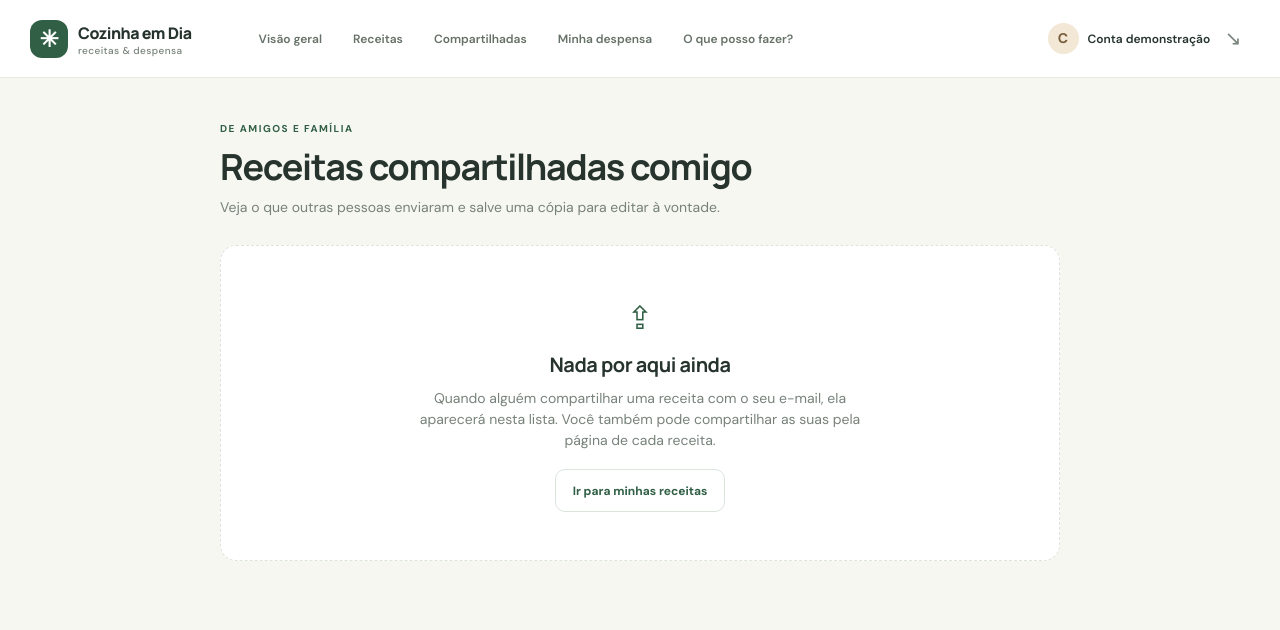
After one commit to LeoDG20/cozinha-em-dia, a Spring Boot app: page /compartilhadas in a window 1280 px wide. The commit adds this page. Shown: the top 630 px of the page. Run offline with Spring Boot 4, Linux system fonts and the light colour scheme; a user stored in the database is signed in; data that the repository does not hold is empty; some of the project's set-up classes (security, data sources, template engines, error pages and the like) are left out, and stand-ins take their place; database files in the repository are not loaded.

Commit message:
Adiciona a página de receitas compartilhadas e testes de ponta a ponta
- página /compartilhadas com as receitas recebidas, mensagem de quem
  enviou, indicação de novas e opção de salvar cópia ou remover;
- menu com o item Compartilhadas e o contador de receitas ainda não
  salvas, calculado em um ControllerAdvice;
- testes de integração com PostgreSQL real: envio de imagem, vídeo e
  foto de etapa (a foto fica na etapa correta), correção de "farna" para
  "Farinha", rejeição de arquivo inválido sem gravar nada, acesso à
  mídia somente com login, CSRF, compartilhamento entre dois usuários,
  cópia independente (com arquivos duplicados), revogação, acesso negado
  a terceiros, busca com erro de digitação e edição de mídia.

Co-authored-by: Matheus Molina Baretta <356985234+matheusmolina05@users.noreply.github.com>
Co-authored-by: Michael Jun Ohara <145592993+butterJun@users.noreply.github.com>
Co-authored-by: Rafael Sabino Figueiredo <228982496+rafael-blaze@users.noreply.github.com>

```diff
--- /dev/null
+++ b/src/main/java/br/com/cozinhaemdia/controller/CompartilhadasController.java
@@ -0,0 +1,33 @@
+package br.com.cozinhaemdia.controller;
+
+import br.com.cozinhaemdia.security.UsuarioAutenticado;
+import br.com.cozinhaemdia.service.CompartilhamentoService;
+import org.springframework.security.core.annotation.AuthenticationPrincipal;
+import org.springframework.stereotype.Controller;
+import org.springframework.ui.Model;
+import org.springframework.web.bind.annotation.GetMapping;
+import org.springframework.web.bind.annotation.PathVariable;
+import org.springframework.web.bind.annotation.PostMapping;
+import org.springframework.web.servlet.mvc.support.RedirectAttributes;
+
+/** Receitas que outros usuários compartilharam com a pessoa autenticada. */
+@Controller
+public class CompartilhadasController {
+    private final CompartilhamentoService compartilhamentos;
+
+    public CompartilhadasController(CompartilhamentoService compartilhamentos) { this.compartilhamentos = compartilhamentos; }
+
+    @GetMapping("/compartilhadas")
+    public String listar(@AuthenticationPrincipal UsuarioAutenticado auth, Model model) {
+        model.addAttribute("recebidas", compartilhamentos.recebidas(auth.getId()));
+        return "compartilhadas";
+    }
+
+    /** Desfaz um compartilhamento: o destinatário dispensa a receita ou o dono deixa de compartilhá-la. */
+    @PostMapping("/compartilhamentos/{id}/remover")
+    public String remover(@PathVariable Long id, @AuthenticationPrincipal UsuarioAutenticado auth, RedirectAttributes flash) {
+        if (compartilhamentos.remover(id, auth.getId())) flash.addFlashAttribute("sucesso", "Compartilhamento removido.");
+        else flash.addFlashAttribute("erro", "Compartilhamento não encontrado.");
+        return "redirect:/compartilhadas";
+    }
+}
--- /dev/null
+++ b/src/main/resources/templates/compartilhadas.html
@@ -0,0 +1,43 @@
+<!doctype html>
+<html lang="pt-BR" xmlns:th="http://www.thymeleaf.org">
+<head>
+  <meta charset="utf-8"><meta name="viewport" content="width=device-width, initial-scale=1">
+  <title>Compartilhadas · Cozinha em Dia</title>
+  <link rel="stylesheet" th:href="@{/css/app.css}"><link rel="stylesheet" th:href="@{/css/tema.css}"><script th:src="@{/js/app.js}" defer></script>
+</head>
+<body>
+<div th:replace="~{fragments/header :: header}"></div>
+<main class="page narrow-page">
+  <div class="page-heading">
+    <p class="eyebrow">DE AMIGOS E FAMÍLIA</p>
+    <h1>Receitas compartilhadas comigo</h1>
+    <p class="muted">Veja o que outras pessoas enviaram e salve uma cópia para editar à vontade.</p>
+  </div>
+  <div class="alert success" th:if="${sucesso}" th:text="${sucesso}"></div>
+  <div class="alert error" th:if="${erro}" th:text="${erro}"></div>
+
+  <article class="recebida" th:each="c : ${recebidas}">
+    <a class="capa" th:classappend="${'tom-' + c.receita.tom}" th:href="@{/receitas/{id}(id=${c.receita.id})}">
+      <img th:if="${c.receita.capaUrl != null}" th:src="${c.receita.capaUrl}" alt="" loading="lazy">
+      <span class="capa-emoji" th:if="${c.receita.capaUrl == null}" th:text="${c.receita.emoji}">🍽️</span>
+    </a>
+    <div>
+      <h3 style="margin-bottom:2px"><a th:href="@{/receitas/{id}(id=${c.receita.id})}" th:text="${c.receita.nome}">Receita</a></h3>
+      <p class="de">de <b th:text="${c.receita.usuario.nome}">Nome</b> · <span th:text="${#temporals.format(c.criadoEm, 'dd/MM/yyyy')}">01/01/2025</span> <span class="selo novo" th:if="${!c.copiada}">nova</span><span class="selo" th:if="${c.copiada}">salva na sua conta</span></p>
+      <blockquote th:if="${c.mensagem != null}" th:text="${c.mensagem}">Mensagem</blockquote>
+    </div>
+    <div class="acoes">
+      <a class="btn btn-outline btn-small" th:href="@{/receitas/{id}(id=${c.receita.id})}">Ver receita</a>
+      <form th:if="${!c.copiada}" th:action="@{/receitas/{id}/salvar-copia(id=${c.receita.id})}" method="post"><button class="btn btn-primary btn-small" type="submit">Salvar na minha conta</button></form>
+      <form th:action="@{/compartilhamentos/{id}/remover(id=${c.id})}" method="post" data-confirmar="Remover esta receita da sua lista de compartilhadas?"><button class="link-botao" type="submit">Remover da lista</button></form>
+    </div>
+  </article>
+
+  <div class="empty-state" th:if="${#lists.isEmpty(recebidas)}">
+    <span class="empty-emoji">⇪</span><h2>Nada por aqui ainda</h2>
+    <p>Quando alguém compartilhar uma receita com o seu e-mail, ela aparecerá nesta lista. Você também pode compartilhar as suas pela página de cada receita.</p>
+    <a class="btn btn-outline" th:href="@{/receitas}">Ir para minhas receitas</a>
+  </div>
+</main>
+</body>
+</html>
--- a/src/main/resources/templates/fragments/header.html
+++ b/src/main/resources/templates/fragments/header.html
@@ -3,6 +3,7 @@
   <nav class="main-nav">
     <a th:href="@{/}">Visão geral</a>
     <a th:href="@{/receitas}">Receitas</a>
+    <a th:href="@{/compartilhadas}">Compartilhadas<span class="nav-badge" th:if="${novasCompartilhadas != null && novasCompartilhadas > 0}" th:text="${novasCompartilhadas}">1</span></a>
     <a th:href="@{/despensa}">Minha despensa</a>
     <a th:href="@{/o-que-posso-fazer}">O que posso fazer?</a>
   </nav>
```
Also changed, not shown: src/main/java/br/com/cozinhaemdia/controller/NavegacaoAdvice.java (added, +24 -0 lines), 1 other file.
